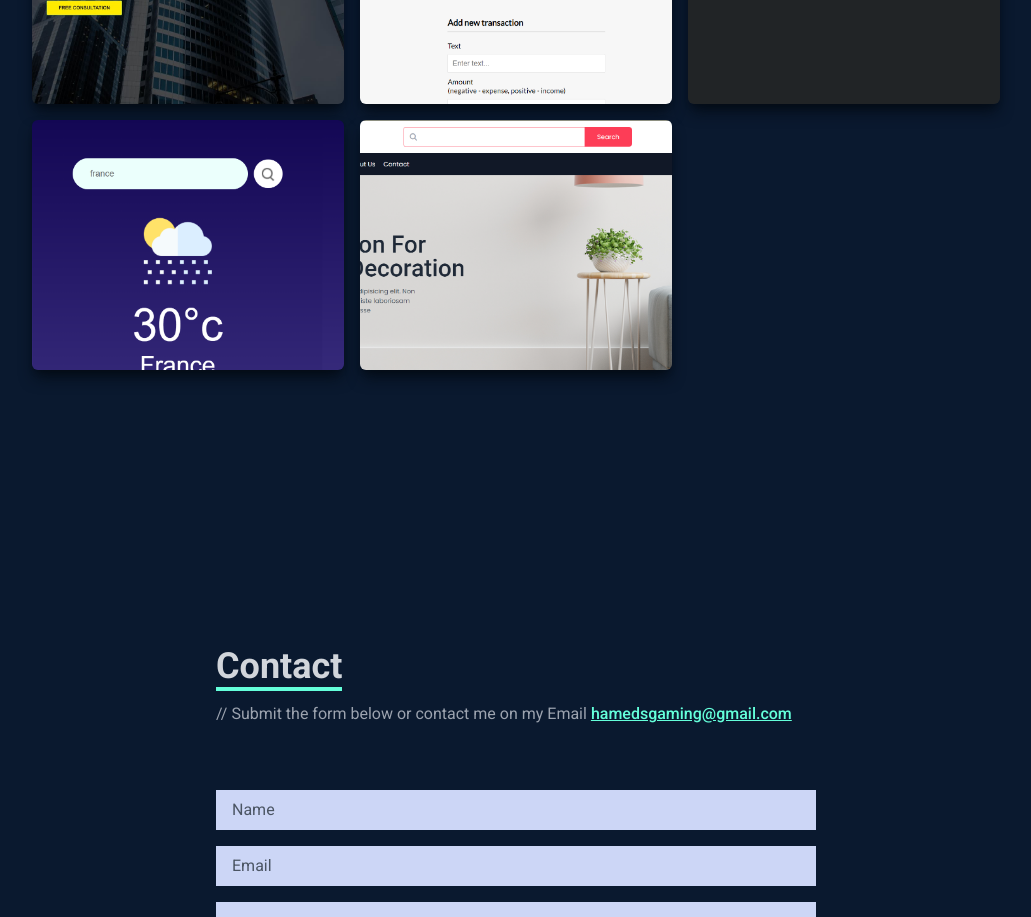
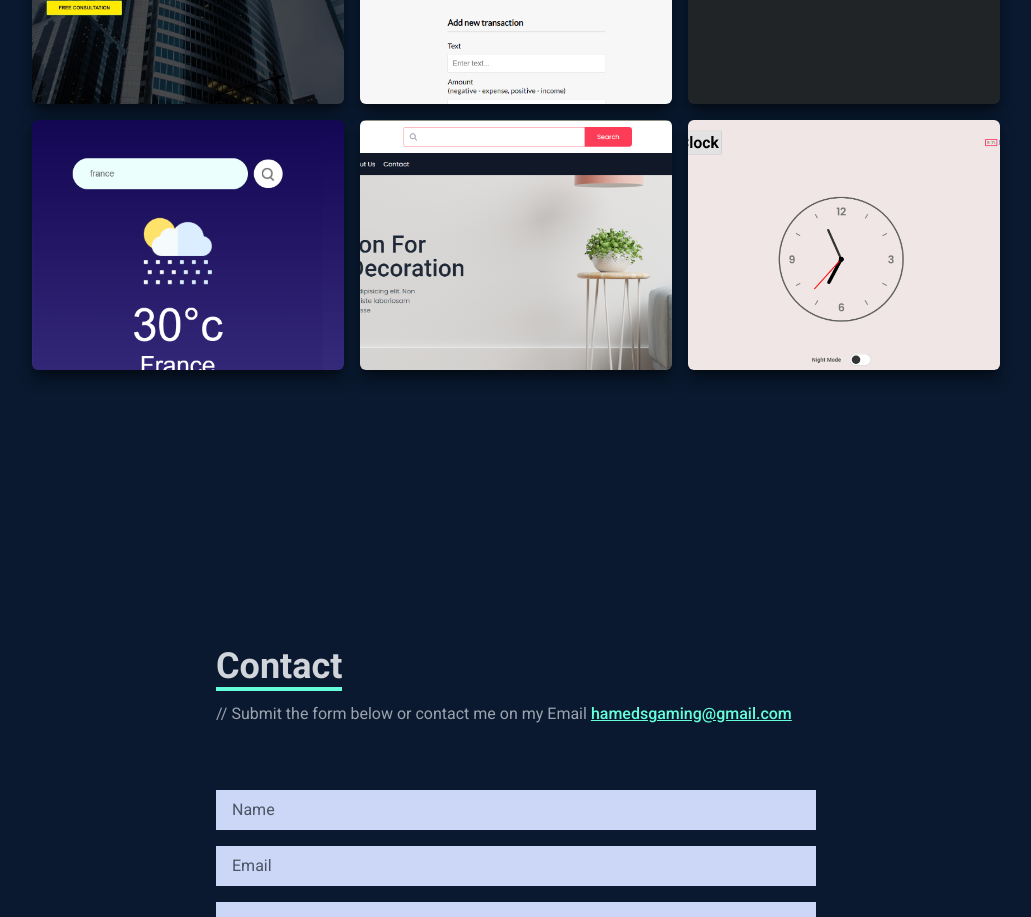
Before and after one commit to Hamed-Ajaj/My-portfolio, a React (Vite) app: page / in a window 1280 px wide. Shown: the part 2760-3677 px from the top of the page, without its empty margins (124-1155 px from the left). Built offline with nearby package versions, Linux system fonts and the light colour scheme.

Commit message:
change applied

```diff
--- a/src/data/data.js
+++ b/src/data/data.js
@@ -3,6 +3,7 @@ import expenseTracker from '../assets/projects/Screenshot_1.png'
 import HomeWeb from '../assets/projects/Screenshot_4.png'
 import movieApp from '../assets/projects/Screenshot_2.png'
 import weatherApp from '../assets/projects/Screenshot_3.png'
+import onlineClock from '../assets/projects/Screenshot_5.png'
  export const data=[
     {
         id:1,
@@ -32,6 +33,13 @@ import weatherApp from '../assets/projects/Screenshot_3.png'
         github:"https://github.com/Hamed-Ajaj/home-decoration.git",
         live:"https://tourmaline-meerkat-6f58ab.netlify.app/",
     },
+    {
+        id:5,
+        name: "online clock",
+        image:onlineClock,
+        github:"https://github.com/Hamed-Ajaj/online-clock.git",
+        live:"https://online-clock-tau.vercel.app/"
+    }
 
 
 ]
```
Also changed, not shown: src/assets/projects/Screenshot_5.png (added).
